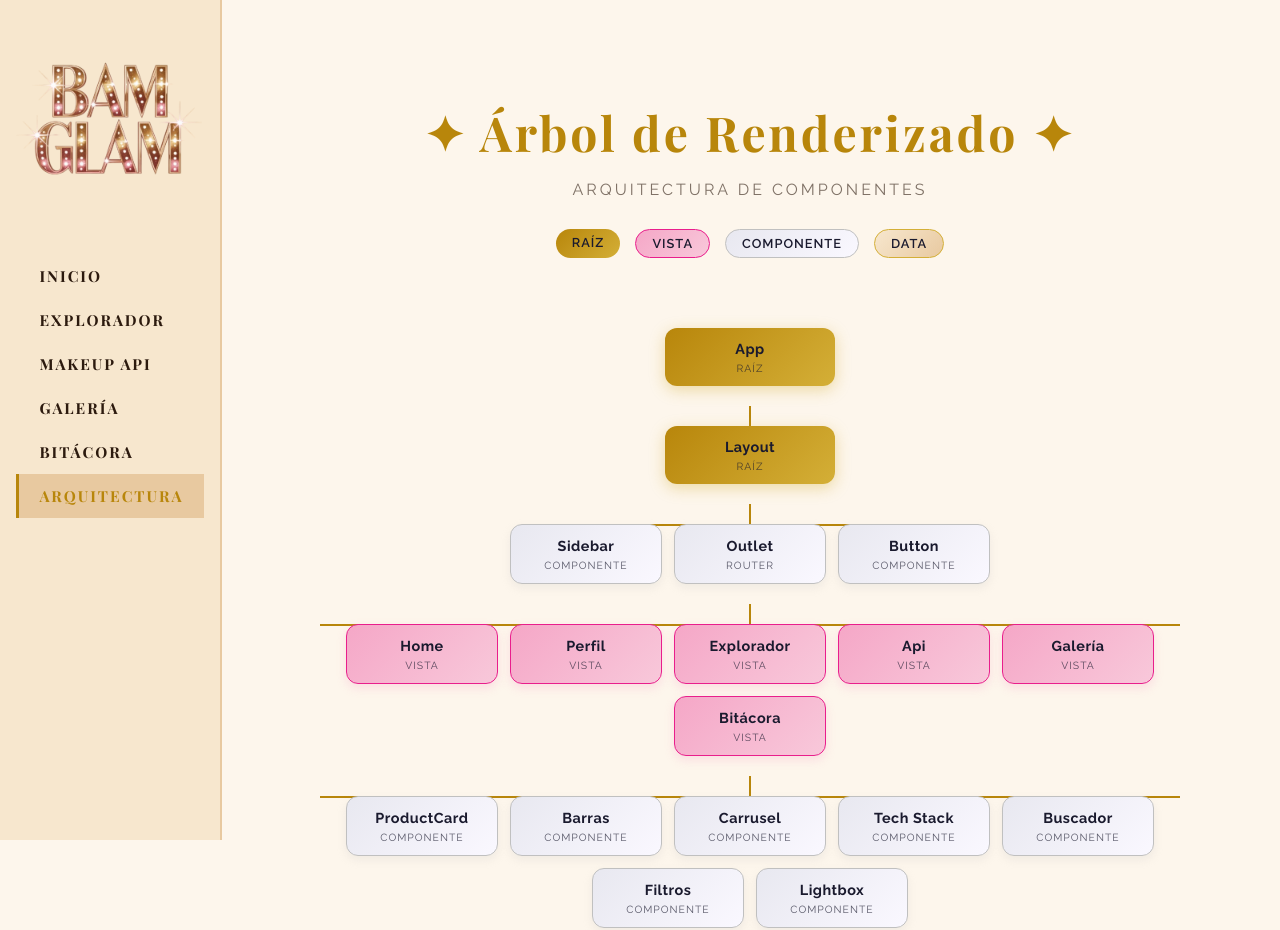
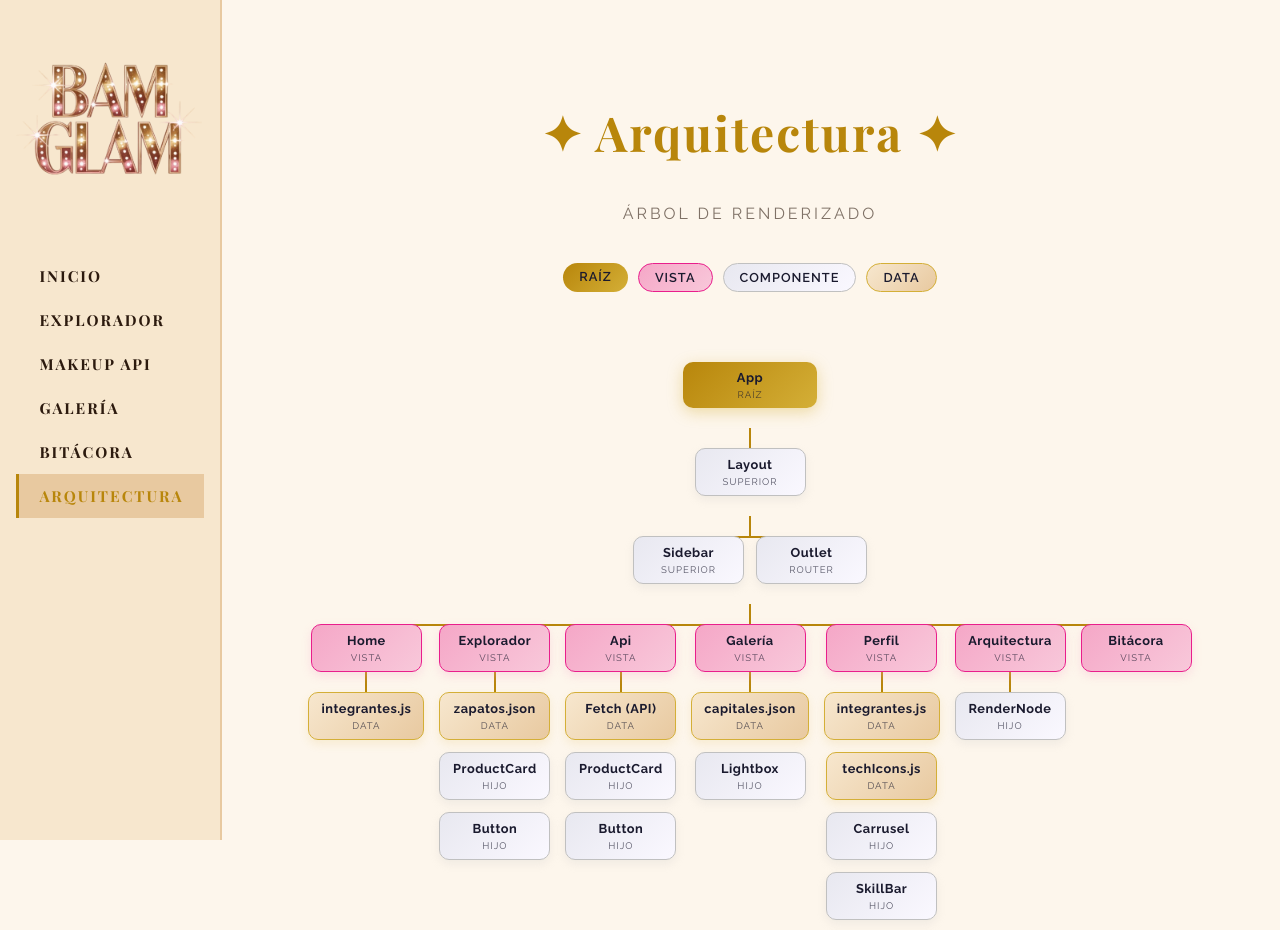
Before and after one commit to roigmar/tp2-fronted-22, a React (Vite) app: page /arquitectura in a window 1280 px wide. Shown: the top 930 px of the page. Built offline with nearby package versions, Linux system fonts and the light colour scheme.

Commit message:
add: actualizacion de arquitectura / arbol de renderizado

```diff
--- a/src/components/RenderNode/RenderNode.css
+++ b/src/components/RenderNode/RenderNode.css
@@ -3,13 +3,13 @@
     display: flex;
     flex-direction: column;
     align-items: center;
-    gap: 5px;
-    padding: 12px 20px;
-    border-radius: 12px;
+    gap: 4px;
+    padding: 8px 12px;
+    border-radius: 10px;
     font-family: 'Raleway', sans-serif;
     position: relative;
     z-index: 1;
-    min-width: 110px;
+    min-width: 85px;
     transition: transform 0.2s ease, box-shadow 0.2s ease;
 }
 
@@ -19,12 +19,13 @@
 
 .nodo-nombre {
     font-weight: 700;
-    font-size: 0.9rem;
+    font-size: 0.8rem;
     letter-spacing: 0.5px;
+    text-align: center;
 }
 
 .nodo-badge {
-    font-size: 0.65rem;
+    font-size: 0.6rem;
     letter-spacing: 1px;
     text-transform: uppercase;
     opacity: 0.7;
@@ -35,7 +36,7 @@
     background: linear-gradient(135deg, var(--dorado), var(--dorado-claro));
     color: var(--negro-elegante);
     box-shadow: 0 4px 15px rgba(212, 175, 55, 0.4);
-    min-width: 130px;
+    min-width: 110px;
 }
 
 .nodo.raiz:hover {
--- a/src/views/Arquitectura/Arquitectura.css
+++ b/src/views/Arquitectura/Arquitectura.css
@@ -9,24 +9,26 @@
     font-family: 'Playfair Display', serif;
     font-size: 3rem;
     color: var(--dorado);
-    letter-spacing: 3px;
-    margin-bottom: 10px;
+    text-align: center;
+    margin-bottom: 40px;
+    letter-spacing: 2px;
 }
 
 .arquitectura-subtitulo {
     font-family: 'Raleway', sans-serif;
+    text-align: center;
     letter-spacing: 3px;
     text-transform: uppercase;
     color: var(--texto-oscuro);
     opacity: 0.6;
-    margin-bottom: 30px;
+    margin-bottom: 40px;
 }
 
 /* ===== LEYENDA ===== */
 .leyenda {
     display: flex;
     justify-content: center;
-    gap: 15px;
+    gap: 10px;
     margin-bottom: 50px;
     flex-wrap: wrap;
 }
@@ -81,90 +83,79 @@
     transform: translateX(-50%);
     height: 2px;
     background-color: var(--dorado);
-    width: calc(100% - 80px);
+    width: calc(100% - 150px);
 }
 
-.arbol-nivel:first-child::after,
-.arbol-nivel:nth-child(2)::after {
+/* ===== RAMAS (VISTAS) ===== */
+.arbol-ramas-container {
+    display: flex;
+    justify-content: center;
+    align-items: flex-start;
+    gap: 15px;
+    position: relative;
+    flex-wrap: nowrap;
+}
+
+.arbol-ramas-container::after {
+    content: '';
+    position: absolute;
+    top: 20px;
+    left: 50%;
+    transform: translateX(-50%);
+    height: 2px;
+    background-color: var(--dorado);
+    width: calc(100% - 150px);
+}
+
+.arbol-rama {
+    display: flex;
+    flex-direction: column;
+    align-items: center;
+    position: relative;
+    padding-top: 20px;
+}
+
+.arbol-rama::before {
+    content: '';
+    position: absolute;
+    top: 0;
+    left: 50%;
+    width: 2px;
+    height: 20px;
+    background-color: var(--dorado);
+    transform: translateX(-50%);
+}
+
+.arbol-rama:first-child::before,
+.arbol-rama:nth-child(2)::before,
+.arbol-rama:nth-child(3)::before,
+.arbol-rama:nth-child(5)::before,
+.arbol-rama:nth-child(6)::before,
+.arbol-rama:nth-child(7)::before {
     display: none;
 }
 
-/* ===== NODOS ===== */
-.nodo {
+.arbol-hijos {
     display: flex;
     flex-direction: column;
     align-items: center;
-    gap: 5px;
-    padding: 12px 20px;
-    border-radius: 12px;
-    font-family: 'Raleway', sans-serif;
+    gap: 12px;
     position: relative;
-    z-index: 1;
-    min-width: 110px;
-    transition: transform 0.2s ease, box-shadow 0.2s ease;
+    padding-top: 20px;
 }
 
-.nodo:hover {
-    transform: translateY(-4px);
+.arbol-hijos::before {
+    content: '';
+    position: absolute;
+    top: 0;
+    left: 50%;
+    width: 2px;
+    height: 20px;
+    background-color: var(--dorado);
+    transform: translateX(-50%);
 }
 
-.nodo-nombre {
-    font-weight: 700;
-    font-size: 0.9rem;
-    letter-spacing: 0.5px;
-}
 
-.nodo-badge {
-    font-size: 0.65rem;
-    letter-spacing: 1px;
-    text-transform: uppercase;
-    opacity: 0.7;
-}
-
-/* ===== COLORES POR TIPO ===== */
-.nodo.raiz {
-    background: linear-gradient(135deg, var(--dorado), var(--dorado-claro));
-    color: var(--negro-elegante);
-    box-shadow: 0 4px 15px rgba(212, 175, 55, 0.4);
-    min-width: 130px;
-}
-
-.nodo.raiz:hover {
-    box-shadow: 0 8px 25px rgba(212, 175, 55, 0.5);
-}
-
-.nodo.vista {
-    background: linear-gradient(135deg, var(--rosa-glam), #f8c8da);
-    color: var(--negro-elegante);
-    box-shadow: 0 4px 10px rgba(245, 167, 199, 0.3);
-    border: 1px solid var(--rosa-fuerte);
-}
-
-.nodo.vista:hover {
-    box-shadow: 0 8px 20px rgba(245, 167, 199, 0.5);
-}
-
-.nodo.componente {
-    background: linear-gradient(135deg, #e8e8f0, var(--blanco-perla));
-    color: var(--negro-elegante);
-    border: 1px solid var(--plateado);
-    box-shadow: 0 4px 10px rgba(192, 192, 192, 0.2);
-}
-
-.nodo.componente:hover {
-    box-shadow: 0 8px 20px rgba(192, 192, 192, 0.4);
-}
-
-.nodo.dato {
-    background: linear-gradient(135deg, var(--champagne), var(--nude));
-    color: var(--negro-elegante);
-    border: 1px solid var(--dorado-claro);
-    box-shadow: 0 4px 10px rgba(212, 175, 55, 0.15);
-}
-
-.nodo.dato:hover {
-    box-shadow: 0 8px 20px rgba(212, 175, 55, 0.3);
-}
 
 /* ===== LEYENDA COLORES ===== */
 .leyenda-item.raiz {
@@ -199,9 +190,4 @@
     .arquitectura-titulo {
         font-size: 2rem;
     }
-
-    .nodo {
-        min-width: 90px;
-        padding: 10px 14px;
-    }
 }
--- a/src/views/Arquitectura/index.jsx
+++ b/src/views/Arquitectura/index.jsx
@@ -1,10 +1,11 @@
+import RenderNode from '../../components/RenderNode'
 import './Arquitectura.css'
 
 const Arquitectura = () => {
     return (
         <section className="arquitectura">
-            <h1 className="arquitectura-titulo">✦ Árbol de Renderizado ✦</h1>
-            <p className="arquitectura-subtitulo">Arquitectura de componentes</p>
+            <h1 className="arquitectura-titulo">✦ Arquitectura ✦</h1>
+            <p className="arquitectura-subtitulo">Árbol de Renderizado</p>
 
             {/* LEYENDA */}
             <div className="leyenda">
@@ -18,110 +19,85 @@ const Arquitectura = () => {
 
                 {/* NIVEL 0 — RAÍZ */}
                 <div className="arbol-nivel">
-                    <div className="nodo raiz">
-                        <span className="nodo-nombre">App</span>
-                        <span className="nodo-badge">raíz</span>
-                    </div>
+                    <RenderNode tipo="raiz" nombre="App" badge="raíz" />
                 </div>
 
-                {/* NIVEL 1 */}
+                {/* NIVEL 1 — ESTRUCTURA PRINCIPAL */}
                 <div className="arbol-nivel">
-                    <div className="nodo raiz">
-                        <span className="nodo-nombre">Layout</span>
-                        <span className="nodo-badge">raíz</span>
-                    </div>
+                    <RenderNode tipo="componente" nombre="Layout" badge="superior" />
                 </div>
 
-                {/* NIVEL 2 */}
+                {/* NIVEL 2 — INTERIOR DEL LAYOUT */}
                 <div className="arbol-nivel">
-                    <div className="nodo componente">
-                        <span className="nodo-nombre">Sidebar</span>
-                        <span className="nodo-badge">componente</span>
-                    </div>
-                    <div className="nodo componente">
-                        <span className="nodo-nombre">Outlet</span>
-                        <span className="nodo-badge">router</span>
-                    </div>
-                    <div className="nodo componente">
-                        <span className="nodo-nombre">Button</span>
-                        <span className="nodo-badge">componente</span>
-                    </div>
+                    <RenderNode tipo="componente" nombre="Sidebar" badge="superior" />
+                    <RenderNode tipo="componente" nombre="Outlet" badge="router" />
                 </div>
 
-                {/* NIVEL 3 — VISTAS */}
-                <div className="arbol-nivel">
-                    <div className="nodo vista">
-                        <span className="nodo-nombre">Home</span>
-                        <span className="nodo-badge">vista</span>
+                {/* RAMAS — VISTAS CON SUS HIJOS */}
+                <div className="arbol-ramas-container">
+
+                    {/* RAMA HOME */}
+                    <div className="arbol-rama">
+                        <RenderNode tipo="vista" nombre="Home" badge="vista" />
+                        <div className="arbol-hijos">
+                            <RenderNode tipo="dato" nombre="integrantes.js" badge="data" />
+                        </div>
                     </div>
-                    <div className="nodo vista">
-                        <span className="nodo-nombre">Perfil</span>
-                        <span className="nodo-badge">vista</span>
+
+                    {/* RAMA EXPLORADOR */}
+                    <div className="arbol-rama">
+                        <RenderNode tipo="vista" nombre="Explorador" badge="vista" />
+                        <div className="arbol-hijos">
+                            <RenderNode tipo="dato" nombre="zapatos.json" badge="data" />
+                            <RenderNode tipo="componente" nombre="ProductCard" badge="hijo" />
+                            <RenderNode tipo="componente" nombre="Button" badge="hijo" />
+                        </div>
                     </div>
-                    <div className="nodo vista">
-                        <span className="nodo-nombre">Explorador</span>
-                        <span className="nodo-badge">vista</span>
+
+                    {/* RAMA API */}
+                    <div className="arbol-rama">
+                        <RenderNode tipo="vista" nombre="Api" badge="vista" />
+                        <div className="arbol-hijos">
+                            <RenderNode tipo="dato" nombre="Fetch (API)" badge="data" />
+                            <RenderNode tipo="componente" nombre="ProductCard" badge="hijo" />
+                            <RenderNode tipo="componente" nombre="Button" badge="hijo" />
+                        </div>
                     </div>
-                    <div className="nodo vista">
-                        <span className="nodo-nombre">Api</span>
-                        <span className="nodo-badge">vista</span>
+
+                    {/* RAMA GALERÍA */}
+                    <div className="arbol-rama">
+                        <RenderNode tipo="vista" nombre="Galería" badge="vista" />
+                        <div className="arbol-hijos">
+                            <RenderNode tipo="dato" nombre="capitales.json" badge="data" />
+                            <RenderNode tipo="componente" nombre="Lightbox" badge="hijo" />
+                        </div>
                     </div>
-                    <div className="nodo vista">
-                        <span className="nodo-nombre">Galería</span>
-                        <span className="nodo-badge">vista</span>
+
+                    {/* RAMA PERFIL */}
+                    <div className="arbol-rama">
+                        <RenderNode tipo="vista" nombre="Perfil" badge="vista" />
+                        <div className="arbol-hijos">
+                            <RenderNode tipo="dato" nombre="integrantes.js" badge="data" />
+                            <RenderNode tipo="dato" nombre="techIcons.js" badge="data" />
+                            <RenderNode tipo="componente" nombre="Carrusel" badge="hijo" />
+                            <RenderNode tipo="componente" nombre="SkillBar" badge="hijo" />
+                            <RenderNode tipo="componente" nombre="TechBadge" badge="hijo" />
+                        </div>
                     </div>
-                    <div className="nodo vista">
-                        <span className="nodo-nombre">Bitácora</span>
-                        <span className="nodo-badge">vista</span>
+
+                    {/* RAMA ARQUITECTURA */}
+                    <div className="arbol-rama">
+                        <RenderNode tipo="vista" nombre="Arquitectura" badge="vista" />
+                        <div className="arbol-hijos">
+                            <RenderNode tipo="componente" nombre="RenderNode" badge="hijo" />
+                        </div>
                     </div>
-                </div>
 
-                {/* NIVEL 4 — COMPONENTES HIJOS */}
-                <div className="arbol-nivel">
-                    <div className="nodo componente">
-                        <span className="nodo-nombre">ProductCard</span>
-                        <span className="nodo-badge">componente</span>
+                    {/* RAMA BITÁCORA */}
+                    <div className="arbol-rama">
+                        <RenderNode tipo="vista" nombre="Bitácora" badge="vista" />
                     </div>
-                    <div className="nodo componente">
-                        <span className="nodo-nombre">Barras</span>
-                        <span className="nodo-badge">componente</span>
-                    </div>
-                    <div className="nodo componente">
-                        <span className="nodo-nombre">Carrusel</span>
-                        <span className="nodo-badge">componente</span>
-                    </div>
-                    <div className="nodo componente">
-                        <span className="nodo-nombre">Tech Stack</span>
-                        <span className="nodo-badge">componente</span>
-                    </div>
-                    <div className="nodo componente">
-                        <span className="nodo-nombre">Buscador</span>
-                        <span className="nodo-badge">componente</span>
-                    </div>
-                    <div className="nodo componente">
-                        <span className="nodo-nombre">Filtros</span>
-                        <span className="nodo-badge">componente</span>
-                    </div>
-                    <div className="nodo componente">
-                        <span className="nodo-nombre">Lightbox</span>
-                        <span className="nodo-badge">componente</span>
-                    </div>
-                </div>
 
-                {/* NIVEL 5 — DATA */}
-                <div className="arbol-nivel">
-                    <div className="nodo dato">
-                        <span className="nodo-nombre">integrantes.js</span>
-                        <span className="nodo-badge">data</span>
-                    </div>
-                    <div className="nodo dato">
-                        <span className="nodo-nombre">zapatos.json</span>
-                        <span className="nodo-badge">data</span>
-                    </div>
-                    <div className="nodo dato">
-                        <span className="nodo-nombre">capitales.json</span>
-                        <span className="nodo-badge">data</span>
-                    </div>
                 </div>
 
             </div>
```
